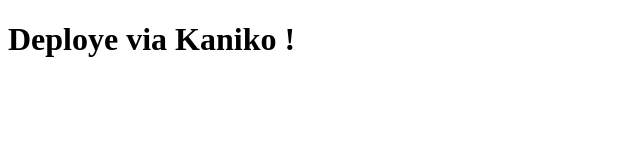
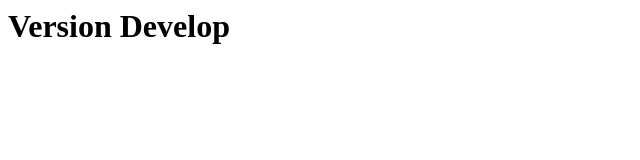
Before and after one commit to wassimmejri/nginx-demo, a plain HTML site: page index.html in a window 1280 px wide. Shown: the whole page, without its empty margins (0-640 px from the left). Drawn offline with Linux system fonts and the light colour scheme.

Commit message:
Modification pour la branche develop

```diff
--- a/index.html
+++ b/index.html
@@ -1,6 +1 @@
-<!DOCTYPE html>
-<html>
-<body>
-  <h1>Deploye via Kaniko !</h1>
-</body>
-</html>
+<h1>Version Develop</h1>
```
